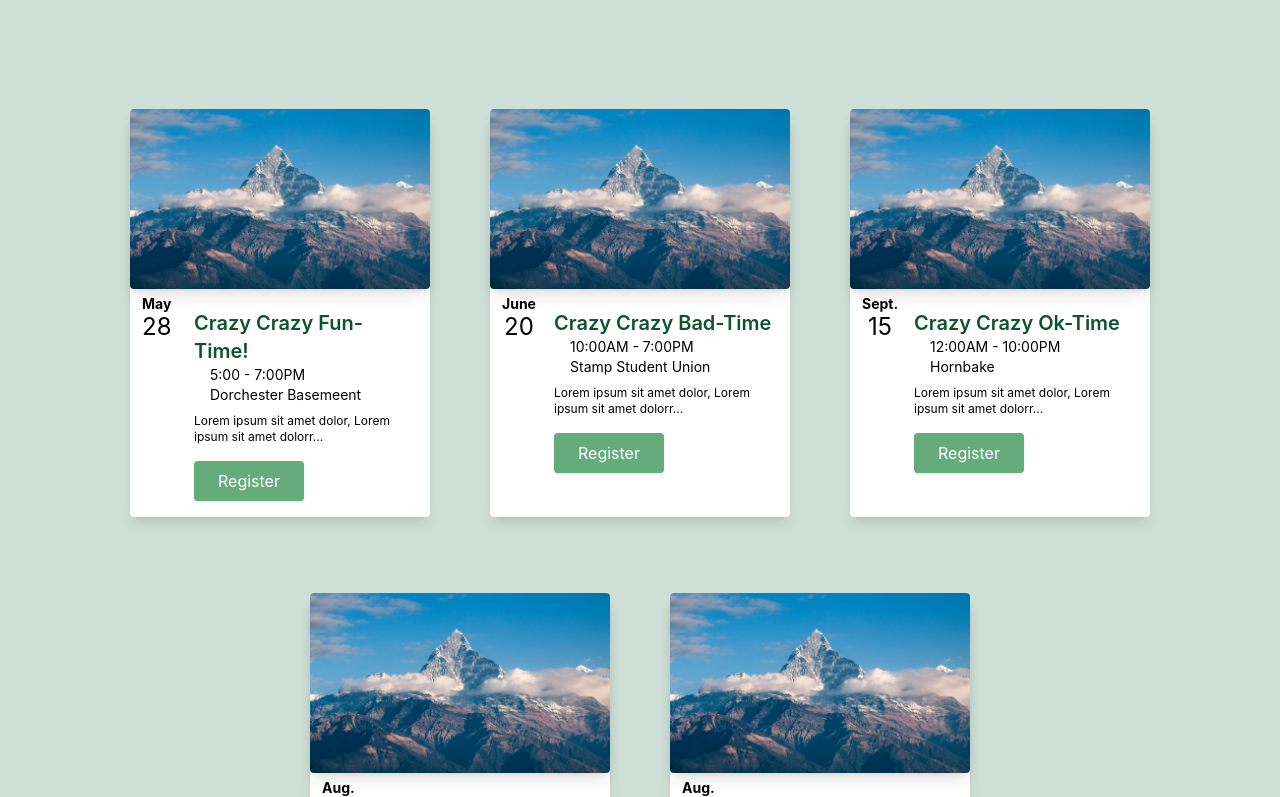
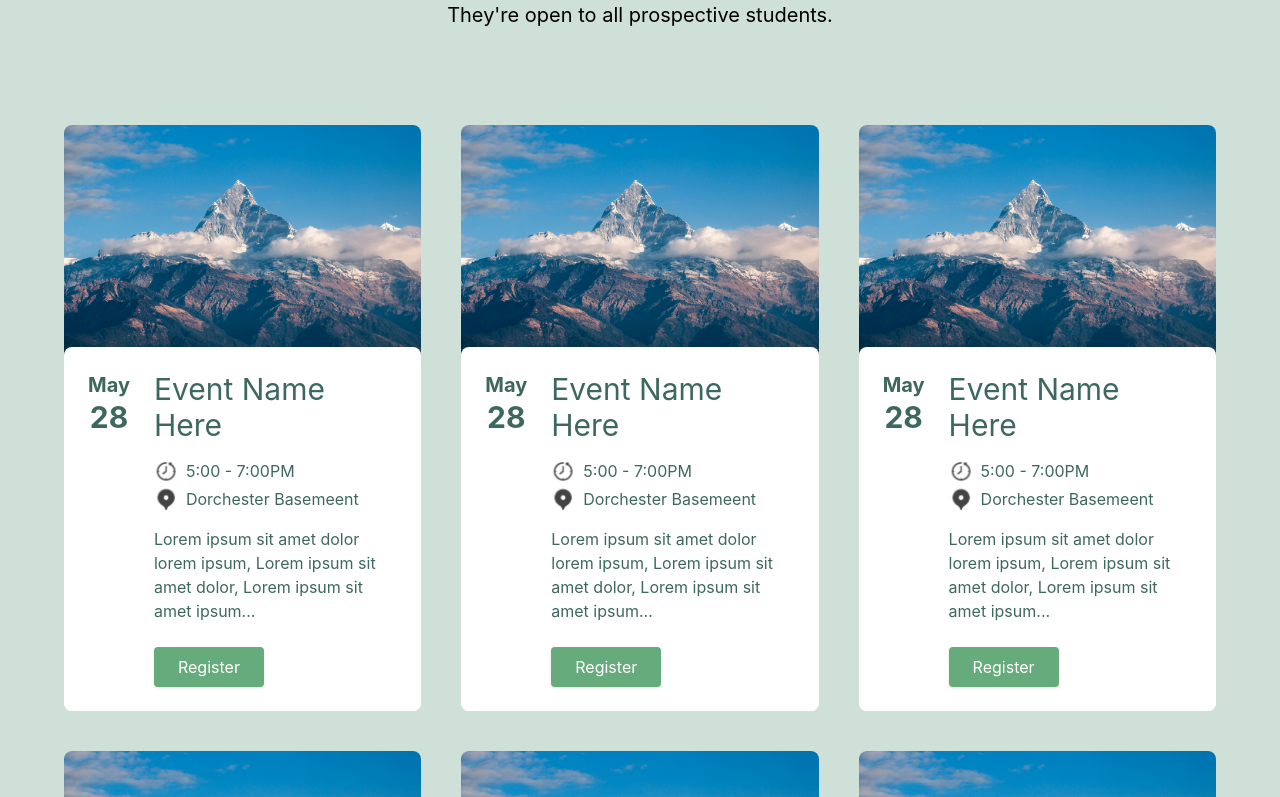
Before and after one commit to campuscoderscrew/hglo, a React (Vite) app: page / in a window 1280 px wide. Shown: the part 2243-3040 px from the top of the page. Built offline with nearby package versions, Linux system fonts and the light colour scheme.

Commit message:
events redone, not finished

```diff
--- a/src/App.css
+++ b/src/App.css
@@ -13,6 +13,36 @@
     }
 }
 
+@media (min-width: 1180px) {
+    #event-cards {
+        width: 70%;
+    }
+}
+
+@media (min-width: 1280px) {
+    #event-cards {
+        width: 90%;
+    }
+}
+
+@media (min-width: 1500px) {
+    #event-cards {
+        width: 80%;
+    }
+}
+
+/* @media (min-width: 870px) {
+    #event-cards {
+        width: 90%;
+    }
+}
+
+@media (max-width: 860px) {
+    #event-cards {
+        display: flex;
+    }
+} */
+
 @theme {
     --color-hglo-main-400: #86B896;
     --color-hglo-main-500: #66AB7B;
--- a/src/App.jsx
+++ b/src/App.jsx
@@ -13,7 +13,7 @@ function App() {
   // All pages are broken into components, find the component that corresponds with your page and work on it!!
 
   return (
-    <>
+    <div className="overflow-x-hidden">
       <Navbar />
 
       <Home />
@@ -28,7 +28,7 @@ function App() {
 
       <Footer />
 
-    </>
+    </div>
   )
 }
 
--- a/src/components/Event.jsx
+++ b/src/components/Event.jsx
@@ -1,28 +1,61 @@
+import "../App.css"
+
+export default function Event({ img, title, month, day, time, location, description }) {
+
+  // 3E685F
+
+  return (
+    <div className="w-full flex justify-center relative">
 
 
-//Created example list of events
-const eventCards = [
-  {
-    eventName: "Crazy Crazy Fun-Time!",
-    dateMonth: "May",
-    dateDay: "28",
-    dateTime: "5:00 - 7:00PM",
-    location: "Dorchester Basemeent",
-  },
+      {/* >= Large screens */}
+      <div className="bg-white w-full aspect-[3/4] rounded-lg relative hidden lg:block">
+        <img src={img} className="w-full rounded-lg relative" />
 
-  {
-    eventName: "Crazy Crazy Bad-Time",
-    dateMonth: "June",
-    dateDay: "20",
-    dateTime: "10:00AM - 7:00PM",
-    location: "Stamp Student Union",
-  },
-];
+        <div className="box-border p-6 flex flex-row gap-x-6 justify-start *:text-[#3E685F] relative bg-white -mt-4 rounded-lg">
+          <div className="flex flex-col items-center w-max">
+            <p className="font-bold text-xl">{month}</p>
+            <p className="font-bold text-3xl">{day}</p>
+          </div>
+          <div>
+            <h2 className="text-3xl mb-4">{title}</h2>
+            <span className="flex items-center gap-x-2 mb-1">
+              <img src="/events-icons/time.svg" className="w-6" />
+              {time}
+            </span>
+            <span className="flex items-center gap-x-2 mb-4">
+              <img src="/events-icons/location.svg" className=" w-6" />
+              {location}
+            </span>
+            <p className="my-2">{description}</p>
+            <button className="bg-[#66AB7B] rounded text-white bold px-6 py-2 cursor-pointer shadow mt-4 text-left">
+              Register
+            </button>
+          </div>
+        </div>
+      </div>
 
-export default function Event() {
-  return (
-    <>
-      <ul className="grid grid-cols-3 gap-4">
+
+      {/* <= Md screens */}
+      <div className="lg:hidden w-full md:w-[90%] *:text-sm *:md:text-xl aspect-[7/3] sm:aspect-[7/2] min-h-max flex bg-white relative sm:px-4 rounded-lg p-1 sm:p-4 box-border">
+
+        <img src={img} className="h-[95%] sm:h-[80%] aspect-square object-cover rounded-lg relative m-auto" />
+
+        <div className="w-full box-border p-6 flex flex-col *:text-[#3E685F] relative rounded-lg justify-center">
+          <div className="mb-2 w-full flex justify-between">
+            <span className="font-bold">{month} {day}</span>
+            <span>{time}</span>
+          </div>
+          <div>
+            <h2 className="text-xl md:text-2xl mb-4">{title}</h2>
+            <span className="sm:flex items-center gap-x-2 hidden">
+              <img src="/events-icons/location.svg" className=" w-6" />
+              {location}
+            </span>
+          </div>
+        </div>
+      </div>
+      {/* <div className="grid grid-cols-3 gap-4">
         {eventCards.map((eventCard, index) => {
           return (
             <li key={index}>
@@ -33,7 +66,8 @@ export default function Event() {
             </li>
           );
         })}
-      </ul>
-    </>
+      </div> */}
+
+    </div>
   );
 }
--- a/src/pages/Events.jsx
+++ b/src/pages/Events.jsx
@@ -1,7 +1,7 @@
-import Button from '../components/Button';
+import "../App.css"
 import Event from '../components/Event';
 import Modal from '../components/Modal';
-import React, { useState } from 'react';
+import { useState } from 'react';
 
 export default function Events() {
   const [isOpen, setIsOpen] = useState(false);
@@ -9,61 +9,73 @@ export default function Events() {
 
   const eventCards = [
     {
-      imgSrc: "mountains-placeholder.jpg",
-      eventName: "Crazy Crazy Fun-Time!",
-      dateMonth: "May",
-      dateDay: "28",
-      dateTime: "5:00 - 7:00PM",
+      img: "mountains-placeholder.jpg",
+      title: "Event Name Here",
+      month: "May",
+      day: "28",
+      time: "5:00 - 7:00PM",
       location: "Dorchester Basemeent",
-      descriptionEvent:
-        " Lorem ipsum sit amet dolor, Lorem ipsum sit amet dolorr...",
+      description:
+        "Lorem ipsum sit amet dolor lorem ipsum, Lorem ipsum sit amet dolor, Lorem ipsum sit amet ipsum...",
     },
     {
-      imgSrc: "mountains-placeholder.jpg",
-      eventName: "Crazy Crazy Bad-Time",
-      dateMonth: "June",
-      dateDay: "20",
-      dateTime: "10:00AM - 7:00PM",
-      location: "Stamp Student Union",
-      descriptionEvent:
-        " Lorem ipsum sit amet dolor, Lorem ipsum sit amet dolorr...",
+      img: "mountains-placeholder.jpg",
+      title: "Event Name Here",
+      month: "May",
+      day: "28",
+      time: "5:00 - 7:00PM",
+      location: "Dorchester Basemeent",
+      description:
+        "Lorem ipsum sit amet dolor lorem ipsum, Lorem ipsum sit amet dolor, Lorem ipsum sit amet ipsum...",
     },
     {
-      imgSrc: "mountains-placeholder.jpg",
-      eventName: "Crazy Crazy Ok-Time",
-      dateMonth: "Sept.",
-      dateDay: "15",
-      dateTime: "12:00AM - 10:00PM",
-      location: "Hornbake",
-      descriptionEvent:
-        " Lorem ipsum sit amet dolor, Lorem ipsum sit amet dolorr...",
+      img: "mountains-placeholder.jpg",
+      title: "Event Name Here",
+      month: "May",
+      day: "28",
+      time: "5:00 - 7:00PM",
+      location: "Dorchester Basemeent",
+      description:
+        "Lorem ipsum sit amet dolor lorem ipsum, Lorem ipsum sit amet dolor, Lorem ipsum sit amet ipsum...",
     },
     {
-      imgSrc: "mountains-placeholder.jpg",
-      eventName: "Crazy Crazy Ok-Time",
-      dateMonth: "Aug.",
-      dateDay: "15",
-      dateTime: "12:00AM - 10:00PM",
-      location: "Hornbake",
-      descriptionEvent:
-        " Lorem ipsum sit amet dolor, Lorem ipsum sit amet dolorr...",
+      img: "mountains-placeholder.jpg",
+      title: "Event Name Here",
+      month: "May",
+      day: "28",
+      time: "5:00 - 7:00PM",
+      location: "Dorchester Basemeent",
+      description:
+        "Lorem ipsum sit amet dolor lorem ipsum, Lorem ipsum sit amet dolor, Lorem ipsum sit amet ipsum...",
     },
     {
-      imgSrc: "mountains-placeholder.jpg",
-      eventName: "Crazy Crazy Ok-Time",
-      dateMonth: "Aug.",
-      dateDay: "15",
-      dateTime: "12:00AM - 10:00PM",
-      location: "Hornbake",
-      descriptionEvent:
-        " Lorem ipsum sit amet dolor, Lorem ipsum sit amet dolorr...",
+      img: "mountains-placeholder.jpg",
+      title: "Event Name Here",
+      month: "May",
+      day: "28",
+      time: "5:00 - 7:00PM",
+      location: "Dorchester Basemeent",
+      description:
+        "Lorem ipsum sit amet dolor lorem ipsum, Lorem ipsum sit amet dolor, Lorem ipsum sit amet ipsum...",
+    },
+    {
+      img: "mountains-placeholder.jpg",
+      title: "Event Name Here",
+      month: "May",
+      day: "28",
+      time: "5:00 - 7:00PM",
+      location: "Dorchester Basemeent",
+      description:
+        "Lorem ipsum sit amet dolor lorem ipsum, Lorem ipsum sit amet dolor, Lorem ipsum sit amet ipsum....",
     },
   ];
 
   return (
     <>
-      <body className="bg-[#CFE0D8]">
-        <h1 className="mt-[10vw] text-3xl text-center font-bold mb-5">
+      {/* flex flex-col justify-center items-center bg-blue */}
+      <div className="bg-[#CFE0D8] w-screen py-25 pt-40 flex flex-col justify-center items-center" id="events">
+
+        <h1 className="text-3xl text-center font-bold mb-5">
           Events
         </h1>
         <h3 className="text-center text-xl">
@@ -72,17 +84,45 @@ export default function Events() {
         <h3 className="text-center mb-24 font-sans text-xl">
           They're open to all prospective students.
         </h3>
-        <ul className="flex flex-wrap justify-center gap-15">
+
+        {/* Events cards */}
+        <div className="flex flex-col justify-center md:grid lg:grid-cols-2 xl:grid-cols-3 gap-6 lg:gap-10 w-[90%] sm:w-[80%]" id="event-cards">
+
           {eventCards.map((eventCard, index) => (
-            <li
-              key={index}
-              className="bg-white mt-4 rounded shadow-lg w-75 cursor-pointer"
-              onClick={() => {
-                setSelectedEvent(eventCard);
-                setIsOpen(true);
-              }}
-            >
-              <img
+            <Event {...eventCard} />
+          ))}
+
+        </div >
+
+        <Modal open={isOpen} onClose={() => setIsOpen(false)}>
+          {selectedEvent && (
+            <div className="text-center space-y-4">
+              <h2 className="text-2xl font-bold">{selectedEvent.eventName}</h2>
+              <p className="text-gray-600">
+                {selectedEvent.dateMonth} {selectedEvent.dateDay}
+              </p>
+              <p className="text-gray-600">
+                {selectedEvent.dateTime} · {selectedEvent.location}
+              </p>
+              <p className="text-sm">{selectedEvent.descriptionEvent}</p>
+              <button className="bg-[#66AB7B] rounded text-white font-bold px-6 py-2 shadow">
+                Register
+              </button>
+            </div>
+          )}
+        </Modal>
+
+      </div >
+
+      {/* <li
+            //   key={index}
+            //   className="bg-white mt-4 rounded shadow-lg w-75 cursor-pointer"
+            //   onClick={() => {
+            //     setSelectedEvent(eventCard);
+            //     setIsOpen(true);
+            //   }}
+            // > */}
+      {/* <img
                 className="w-full h-45 object-cover object-center mx-auto rounded shadow-lg"
                 src={eventCard.imgSrc}
                 alt={eventCard.eventName}
@@ -109,33 +149,9 @@ export default function Events() {
                   {eventCard.descriptionEvent}
                 </p>
                 {/* Prevent modal from opening when clicking this button */}
-                <button
-                  className="bg-[#66AB7B] rounded text-white bold px-6 py-2 cursor-pointer shadow mt-4 text-left ml-12"
-                >
-                  Register
-                </button>
-              </div>
-            </li>
-          ))}
-        </ul>
-        <Modal open={isOpen} onClose={() => setIsOpen(false)}>
-          {selectedEvent && (
-            <div className="text-center space-y-4">
-              <h2 className="text-2xl font-bold">{selectedEvent.eventName}</h2>
-              <p className="text-gray-600">
-                {selectedEvent.dateMonth} {selectedEvent.dateDay}
-              </p>
-              <p className="text-gray-600">
-                {selectedEvent.dateTime} · {selectedEvent.location}
-              </p>
-              <p className="text-sm">{selectedEvent.descriptionEvent}</p>
-              <button className="bg-[#66AB7B] rounded text-white font-bold px-6 py-2 shadow">
-                Register
-              </button>
-            </div>
-          )}
-        </Modal>
-      </body>
+
+      {/* //         </div>
+      // </li> */}
     </>
   );
 }
--- a/src/pages/Officers.jsx
+++ b/src/pages/Officers.jsx
@@ -8,14 +8,14 @@ export default function Officers() {
             name: "Brennen Le",
             major: "Computer Science & Mathematics",
             year: "Junior",
-            quote: "If he were to be eaten by a food, it would be flan.",
+            quote: " Always ready to grab the karaoke mic and turn any night into a show.",
             imgSrc: "mountains-placeholder.jpg",
         },
         {
             name: "Liz Frisbie",
             major: "Biochemistry",
             year: "Junior",
-            quote: "If she were to be eaten by a food, it would be ???.",
+            quote: "Might accidentally finish a whole TV series in one weekend.",
             imgSrc: "mountains-placeholder.jpg",
         },
     ];
```
Also changed, not shown: public/events-icons/location.svg (added), public/events-icons/time.svg (added).
